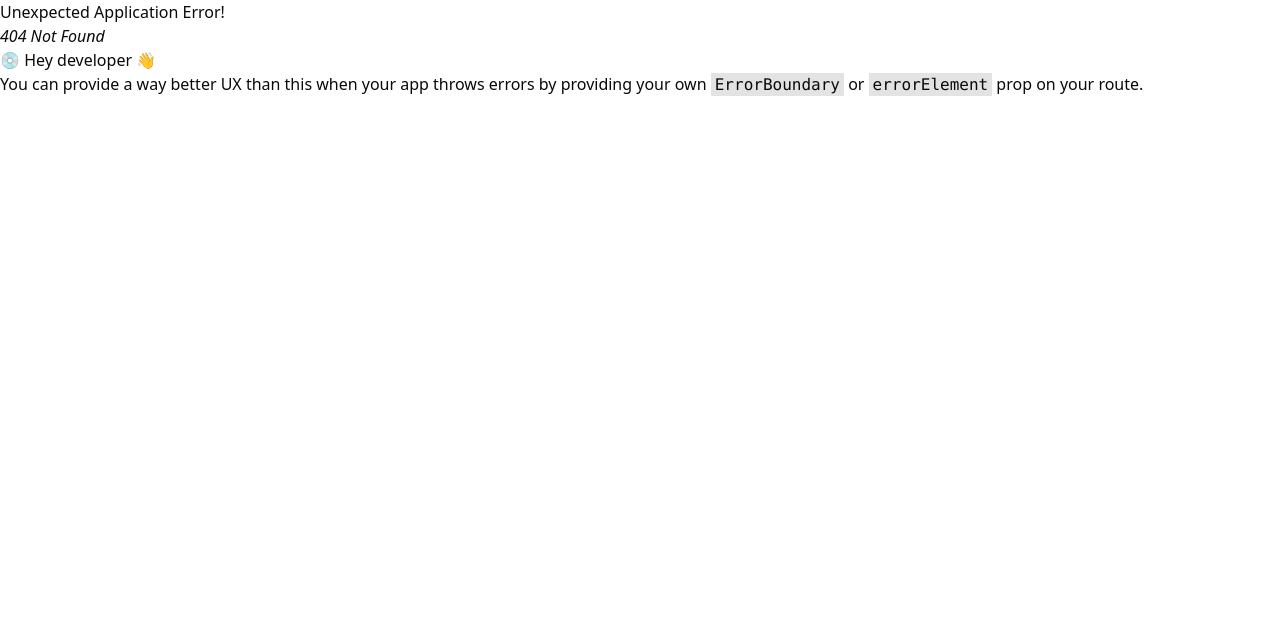
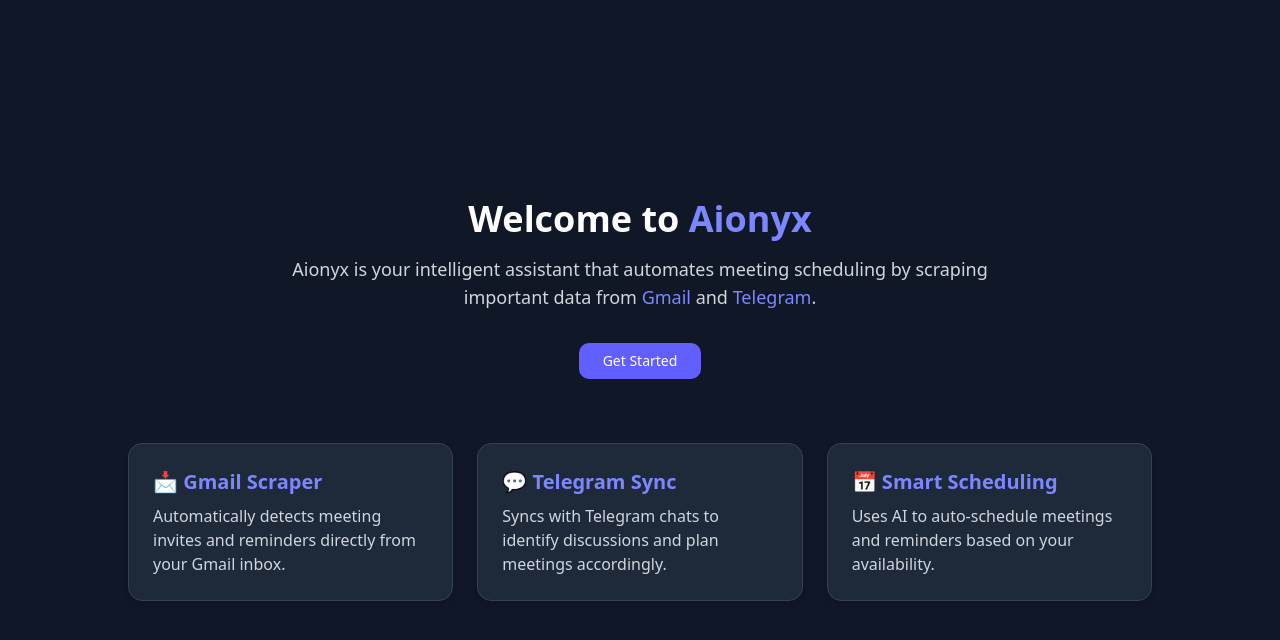
Before and after one commit to sanmaykant/aionyx, a React (Vite) app in the folder client/: page / in a window 1280 px wide. Before the commit this address had no page. Shown: the top 640 px of the page. Built offline with nearby package versions, Linux system fonts and the light colour scheme.

Commit message:
frontend 2 commit

```diff
--- a/client/src/App.jsx
+++ b/client/src/App.jsx
@@ -1,35 +1,58 @@
-import { BrowserRouter, Routes, Route } from "react-router-dom";
+import { useEffect, useState } from "react";
 import { RegisterPage } from "./pages/Register";
 import { DashboardPage } from "./pages/Dashboard";
+import { HomePage } from "./pages/Home";
 import "./App.css";
 
 function App() {
+  const [currentPage, setCurrentPage] = useState("home");
+
+  useEffect(() => {
+    // Detect current URL path
+    const path = window.location.pathname;
+    if (path === "/" || path === "/home") setCurrentPage("home");
+    else if (path === "/register") setCurrentPage("register");
+    else if (path === "/dashboard") setCurrentPage("dashboard");
+    else setCurrentPage("404");
+  }, []);
+
+  // Navigate between pages
+  const navigate = (path) => {
+    window.history.pushState({}, "", path);
+    window.dispatchEvent(new Event("popstate"));
+  };
+
+  // Listen for browser navigation (back/forward)
+  useEffect(() => {
+    const handlePop = () => {
+      const path = window.location.pathname;
+      if (path === "/" || path === "/home") setCurrentPage("home");
+      else if (path === "/register") setCurrentPage("register");
+      else if (path === "/dashboard") setCurrentPage("dashboard");
+      else setCurrentPage("404");
+    };
+    window.addEventListener("popstate", handlePop);
+    return () => window.removeEventListener("popstate", handlePop);
+  }, []);
+
+  // Render current page
   return (
-    <BrowserRouter>
-      <Routes>
-        {/* Register Page (Default) */}
-        <Route path="/" element={<RegisterPage />} />
-
-        {/* Dashboard Page */}
-        <Route path="/dashboard" element={<DashboardPage />} />
-
-        {/* Optional: Custom 404 Page */}
-        <Route
-          path="*"
-          element={
+    <>
+      {currentPage === "home" && <HomePage navigate={navigate} />}
+      {currentPage === "register" && <RegisterPage navigate={navigate} />}
+      {currentPage === "dashboard" && <DashboardPage navigate={navigate} />}
+      {currentPage === "404" && (
         <div className="flex flex-col items-center justify-center min-h-screen bg-gray-900 text-white">
           <h1 className="text-3xl font-bold mb-4">404 – Page Not Found</h1>
-              <a
-                href="/"
+          <button
+            onClick={() => navigate("/")}
             className="text-indigo-400 hover:text-indigo-300 underline"
           >
             Go back home
-              </a>
+          </button>
         </div>
-          }
-        />
-      </Routes>
-    </BrowserRouter>
+      )}
+    </>
   );
 }
 
--- /dev/null
+++ b/client/src/pages/Home.jsx
@@ -0,0 +1,59 @@
+import { Button } from "@/components/ui/button";
+
+export function HomePage({ navigate }) {
+  return (
+    <div className="flex flex-col items-center justify-center min-h-screen bg-gray-900 text-white px-6">
+      {/* Hero Section */}
+      <div className="max-w-3xl text-center space-y-4">
+        <h1 className="text-4xl font-bold text-white">
+          Welcome to <span className="text-indigo-400">Aionyx</span>
+        </h1>
+        <p className="text-gray-300 text-lg">
+          Aionyx is your intelligent assistant that automates meeting scheduling
+          by scraping important data from <span className="text-indigo-400">Gmail</span> and{" "}
+          <span className="text-indigo-400">Telegram</span>.
+        </p>
+
+        <Button
+          onClick={() => navigate("/register")}
+          className="mt-4 bg-indigo-500 hover:bg-indigo-600 text-white px-6 py-2 rounded-lg"
+        >
+          Get Started
+        </Button>
+      </div>
+
+      {/* Features Section */}
+      <div className="mt-16 grid md:grid-cols-3 gap-6 max-w-5xl">
+        <div className="p-6 bg-gray-800 rounded-xl shadow-md border border-gray-700 hover:shadow-lg transition-all duration-200">
+          <h2 className="text-xl font-semibold text-indigo-400 mb-2">
+            📩 Gmail Scraper
+          </h2>
+          <p className="text-gray-300">
+            Automatically detects meeting invites and reminders directly from
+            your Gmail inbox.
+          </p>
+        </div>
+
+        <div className="p-6 bg-gray-800 rounded-xl shadow-md border border-gray-700 hover:shadow-lg transition-all duration-200">
+          <h2 className="text-xl font-semibold text-indigo-400 mb-2">
+            💬 Telegram Sync
+          </h2>
+          <p className="text-gray-300">
+            Syncs with Telegram chats to identify discussions and plan meetings
+            accordingly.
+          </p>
+        </div>
+
+        <div className="p-6 bg-gray-800 rounded-xl shadow-md border border-gray-700 hover:shadow-lg transition-all duration-200">
+          <h2 className="text-xl font-semibold text-indigo-400 mb-2">
+            📅 Smart Scheduling
+          </h2>
+          <p className="text-gray-300">
+            Uses AI to auto-schedule meetings and reminders based on your
+            availability.
+          </p>
+        </div>
+      </div>
+    </div>
+  );
+}
```
Also changed, not shown: client/src/main.jsx (+6 -1 lines). Lines whose indentation alone changed are shown as unchanged.
